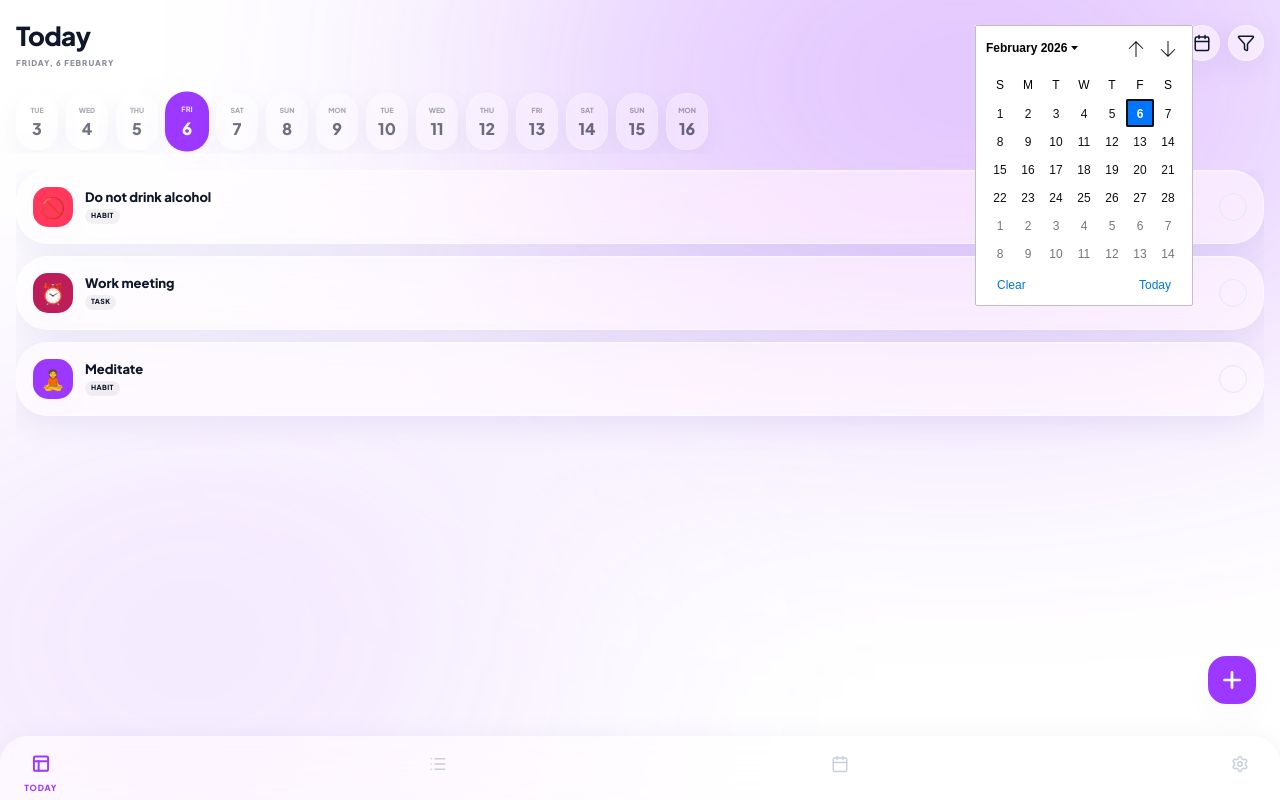
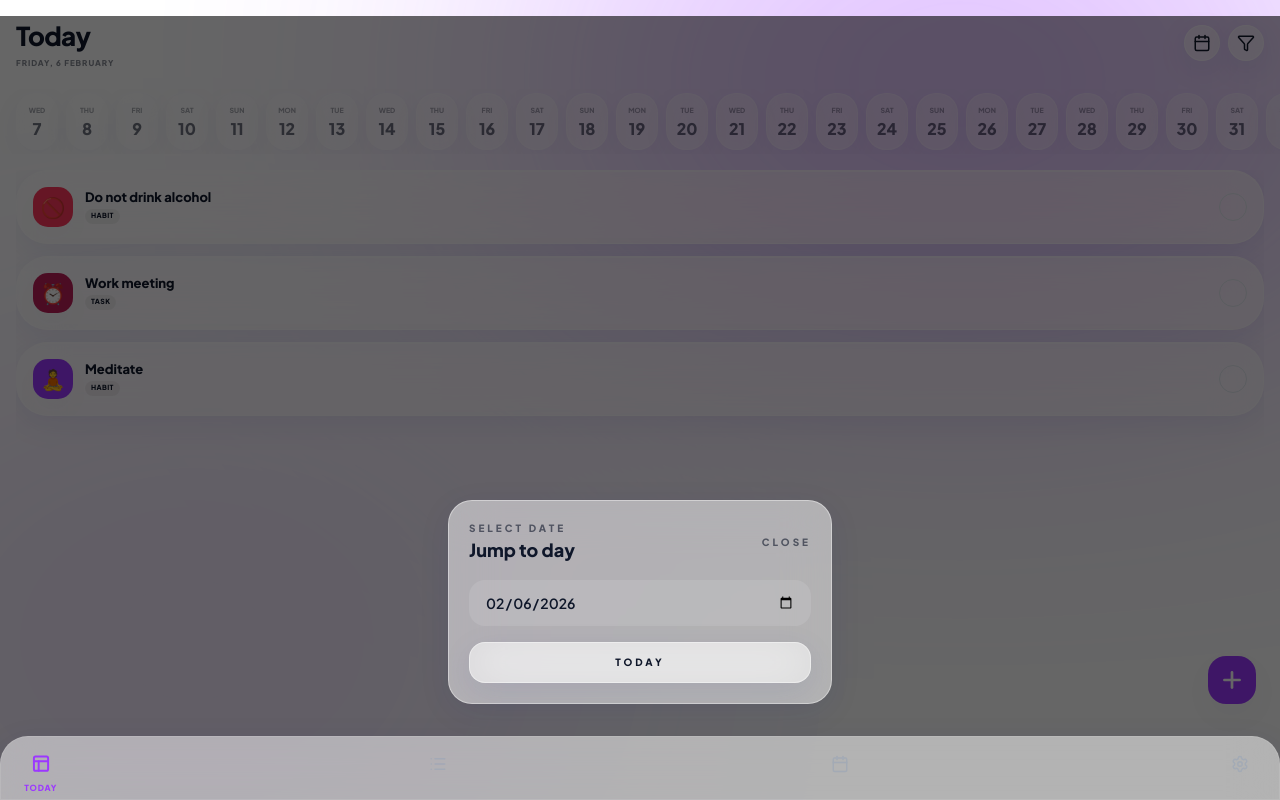
Before and after one commit to Salman-dev7/GG-test, a React (Vite) app: page / in a window 1280 px wide. Both pictures are taken after a click on the button 1202 px from the left and 42 px from the top of the page. Built offline with nearby package versions, Linux system fonts and the light colour scheme.

Commit message:
Update Today calendar range and modal

```diff
--- a/components/TodayView.tsx
+++ b/components/TodayView.tsx
@@ -1,4 +1,4 @@
-import React, { useState, useMemo, useRef } from 'react';
+import React, { useState, useMemo } from 'react';
 import { format, addDays, isSameDay } from 'date-fns';
 import { Habit, Checkin } from '../types';
 import GlassCard from './GlassCard';
@@ -15,13 +15,14 @@ interface TodayViewProps {
 
 const TodayView: React.FC<TodayViewProps> = ({ habits, checkins, onToggle, onAddClick, accentColor }) => {
   const [selectedDate, setSelectedDate] = useState(new Date(new Date().setHours(0, 0, 0, 0)));
-  const dateInputRef = useRef<HTMLInputElement>(null);
+  const [isCalendarOpen, setIsCalendarOpen] = useState(false);
   const dateISO = format(selectedDate, 'yyyy-MM-dd');
 
   const days = useMemo(() => {
-    const today = new Date(new Date().setHours(0, 0, 0, 0));
-    return Array.from({ length: 14 }).map((_, i) => addDays(today, i - 3));
-  }, []);
+    const windowSize = 61;
+    const startDate = addDays(selectedDate, -Math.floor(windowSize / 2));
+    return Array.from({ length: windowSize }).map((_, i) => addDays(startDate, i));
+  }, [selectedDate]);
 
   const filteredHabits = useMemo(() => {
     const dayName = format(selectedDate, 'EEE');
@@ -33,13 +34,7 @@ const TodayView: React.FC<TodayViewProps> = ({ habits, checkins, onToggle, onAdd
   };
 
   const handleCalendarClick = () => {
-    if (dateInputRef.current) {
-      if (typeof (dateInputRef.current as any).showPicker === 'function') {
-        (dateInputRef.current as any).showPicker();
-      } else {
-        dateInputRef.current.click();
-      }
-    }
+    setIsCalendarOpen(true);
   };
 
   const handleDateChange = (e: React.ChangeEvent<HTMLInputElement>) => {
@@ -48,6 +43,7 @@ const TodayView: React.FC<TodayViewProps> = ({ habits, checkins, onToggle, onAdd
       const newDate = new Date(parts[0], parts[1] - 1, parts[2]);
       newDate.setHours(0, 0, 0, 0);
       setSelectedDate(newDate);
+      setIsCalendarOpen(false);
     }
   };
 
@@ -67,13 +63,6 @@ const TodayView: React.FC<TodayViewProps> = ({ habits, checkins, onToggle, onAdd
           >
             <Calendar size={18} />
           </button>
-          <input
-            type="date"
-            ref={dateInputRef}
-            onChange={handleDateChange}
-            className="sr-only"
-            value={dateISO}
-          />
           <button className="w-9 h-9 rounded-full glass flex items-center justify-center text-current active:scale-90 transition-transform">
             <Filter size={18} />
           </button>
@@ -157,6 +146,40 @@ const TodayView: React.FC<TodayViewProps> = ({ habits, checkins, onToggle, onAdd
       >
         <Plus size={26} strokeWidth={2.5} />
       </button>
+
+      {isCalendarOpen && (
+        <div className="fixed inset-0 z-[120] flex items-end justify-center bg-black/60 px-4 pb-24 pt-6">
+          <div className="w-full max-w-sm rounded-3xl glass p-5">
+            <div className="flex items-center justify-between mb-4">
+              <div>
+                <p className="text-[10px] uppercase tracking-[0.3em] font-black opacity-60">Select date</p>
+                <h2 className="text-lg font-extrabold">Jump to day</h2>
+              </div>
+              <button
+                onClick={() => setIsCalendarOpen(false)}
+                className="text-[10px] font-black uppercase tracking-[0.3em] opacity-60"
+              >
+                Close
+              </button>
+            </div>
+            <input
+              type="date"
+              value={dateISO}
+              onChange={handleDateChange}
+              className="w-full rounded-2xl px-4 py-3 text-sm font-semibold bg-white/10 text-current"
+            />
+            <button
+              className="mt-4 w-full rounded-2xl py-3 text-[10px] font-black uppercase tracking-[0.3em] glass"
+              onClick={() => {
+                setSelectedDate(new Date(new Date().setHours(0, 0, 0, 0)));
+                setIsCalendarOpen(false);
+              }}
+            >
+              Today
+            </button>
+          </div>
+        </div>
+      )}
     </div>
   );
 };
```
